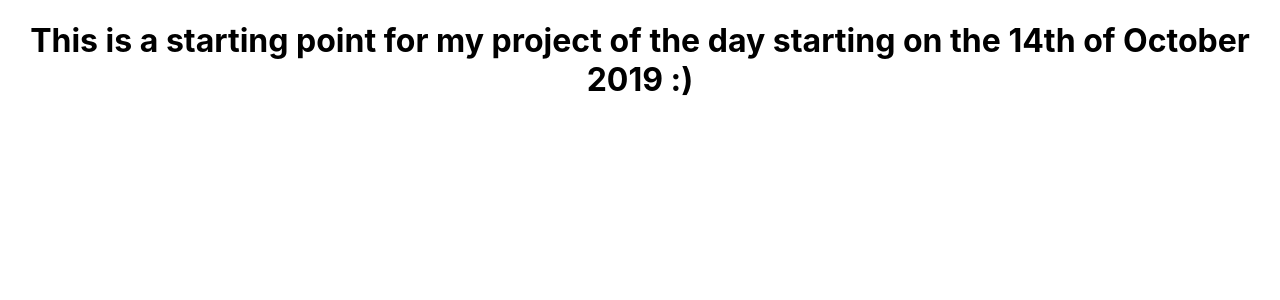
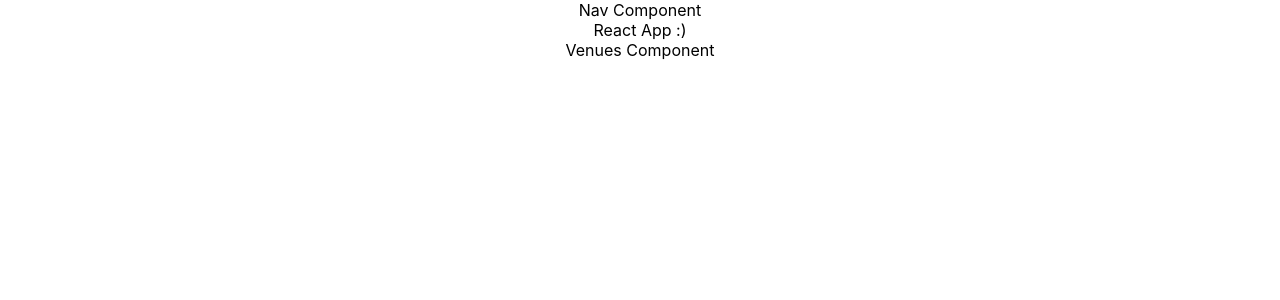
Before and after one commit to rajal-kumar/venue-search, a React (Create React App) app: page / in a window 1280 px wide. Shown: the top 300 px of the page. Built offline with nearby package versions, Linux system fonts and the light colour scheme.

Commit message:
created components folder and also created two new UI components

```diff
--- a/src/App.js
+++ b/src/App.js
@@ -1,11 +1,14 @@
 import React from 'react';
-import logo from './logo.svg';
 import './App.css';
+
+import { Nav, Venues } from './components'
 
 function App() {
   return (
     <div className="App">
-      <h1>This is a starting point for my project of the day starting on the 14th of October 2019 :)</h1>
+        <Nav />
+        React App :)
+        <Venues />
     </div>
   );
 }
--- /dev/null
+++ b/src/components/Nav.jsx
@@ -0,0 +1,13 @@
+import React from 'react'
+
+class Nav extends React.Component {
+  render() {
+    return (
+      <div>
+        Nav Component
+      </div>
+    )
+  }
+}
+
+export default Nav
--- /dev/null
+++ b/src/components/Venues.jsx
@@ -0,0 +1,11 @@
+import React from 'react'
+
+class Venues extends React.Component {
+  render() {
+    return (
+      <div>Venues Component</div>
+    )
+  }
+}
+
+export default Venues
--- /dev/null
+++ b/src/components/index.js
@@ -0,0 +1,9 @@
+import Nav from './Nav'
+import Venues from './Venues'
+
+export {
+
+  Nav,
+  Venues
+
+}
```
